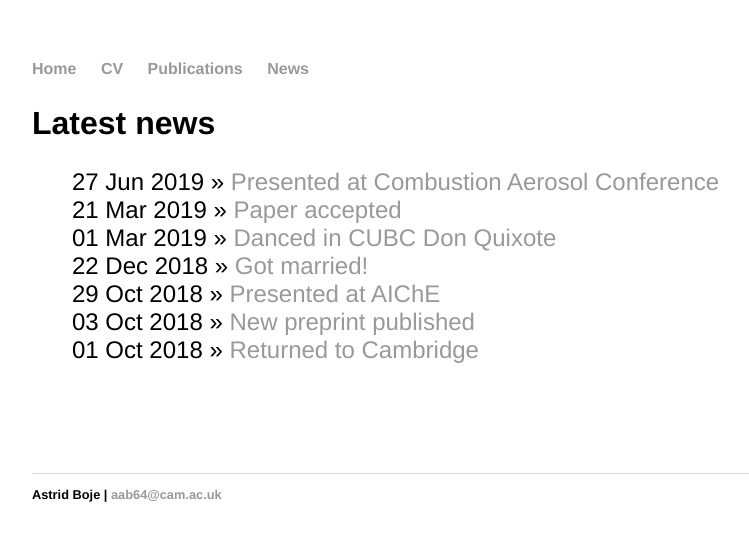
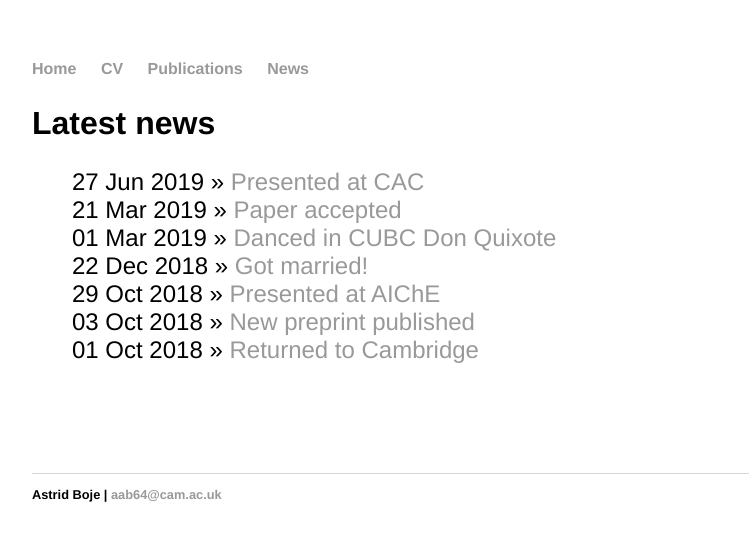
Before and after one commit to aab64/aab64.github.io, a Jekyll site: the page built from news/index.html, in a window 1280 px wide. Shown: the top 541 px of the page, without its empty margins (224-973 px from the left). Built offline with Jekyll 4.4.1, drawn with Linux system fonts in a browser that asks for light colours.

```diff
--- a/_posts/2019-06-27-Presented-at-CAC.md
+++ b/_posts/2019-06-27-Presented-at-CAC.md
@@ -1,17 +1,15 @@
 ---
 layout: post
-title: "Presented at Combustion Aerosol Conference"
+title: "Presented at CAC"
 date: 2019-06-27
 ---
 
 <p align="justify">
- I presented my work on a hybrid particle-number and detailed particle model to improve robustness and efficiency of Monte Carlo simulation
- for high-rate particle synthesis at the Combustion Aerosol Conference (CAC) here in Cambridge. The Combustion Aerosol Conference is a three-day conference co-held with the
- Cambridge Particle Meeting.
+I presented my work on a hybrid particle-number and detailed particle model to improve robustness and efficiency of Monte Carlo simulation for high-rate particle synthesis at the Combustion Aerosol Conference (CAC) here in Cambridge. The Combustion Aerosol Conference is a three-day conference co-held with the Cambridge Particle Meeting.
 </p>
 
-<img src="/images/CAC_2019.JPG" width="125"/>
-<img src="/images/Hybrid_cartoon.JPG" width="125"/>
+<img src="/images/CAC_2019.JPG" width="250"/>
+<img src="/images/Hybrid_cartoon.png" width="250"/>
 
 <p>
  <br/>
```
